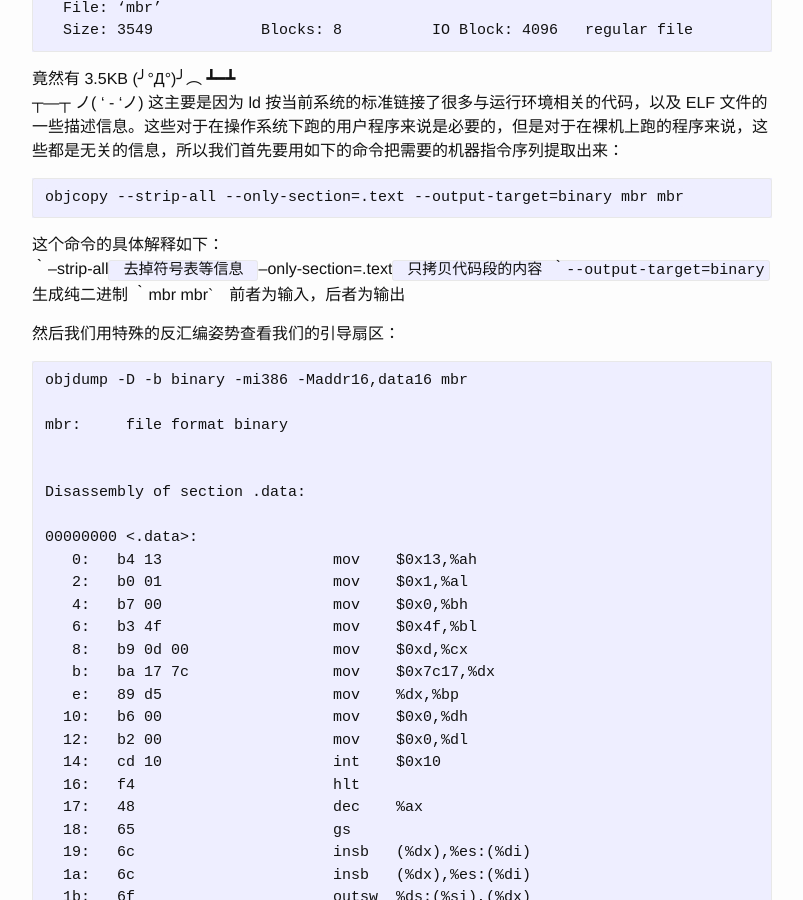
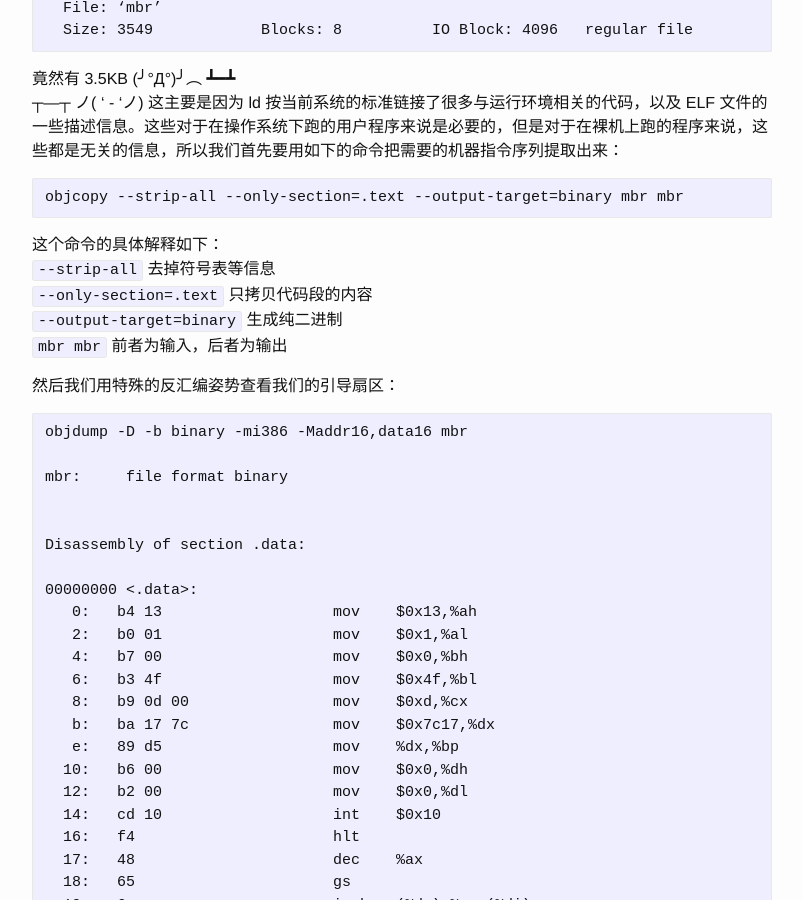
Before and after one commit to Wonicon/nju-oslab-lecture, a Jekyll site: the page built from _posts/2016-02-23-preparation.md, in a window 1280 px wide and 900 px high, scrolled down 2867 px. Shown: the whole window, without its empty margins (238-1041 px from the left). Built offline with Jekyll 4.4.1, drawn with Linux system fonts in a browser that asks for light colours; Markdown is read by kramdown in place of the engine named in the settings.

Commit message:
Fix and LF ftw!

````diff
--- a/_posts/2016-02-23-preparation.md
+++ b/_posts/2016-02-23-preparation.md
@@ -112,10 +112,10 @@ objcopy --strip-all --only-section=.text --output-target=binary mbr mbr
 ```
 
 这个命令的具体解释如下：<br />
-｀--strip-all` 去掉符号表等信息
-`--only-section=.text` 只拷贝代码段的内容
-｀--output-target=binary` 生成纯二进制
-｀mbr mbr`　前者为输入，后者为输出
+`--strip-all` 去掉符号表等信息<br />
+`--only-section=.text` 只拷贝代码段的内容<br />
+`--output-target=binary` 生成纯二进制<br />
+`mbr mbr` 前者为输入，后者为输出
 
 然后我们用特殊的反汇编姿势查看我们的引导扇区：
 
````
